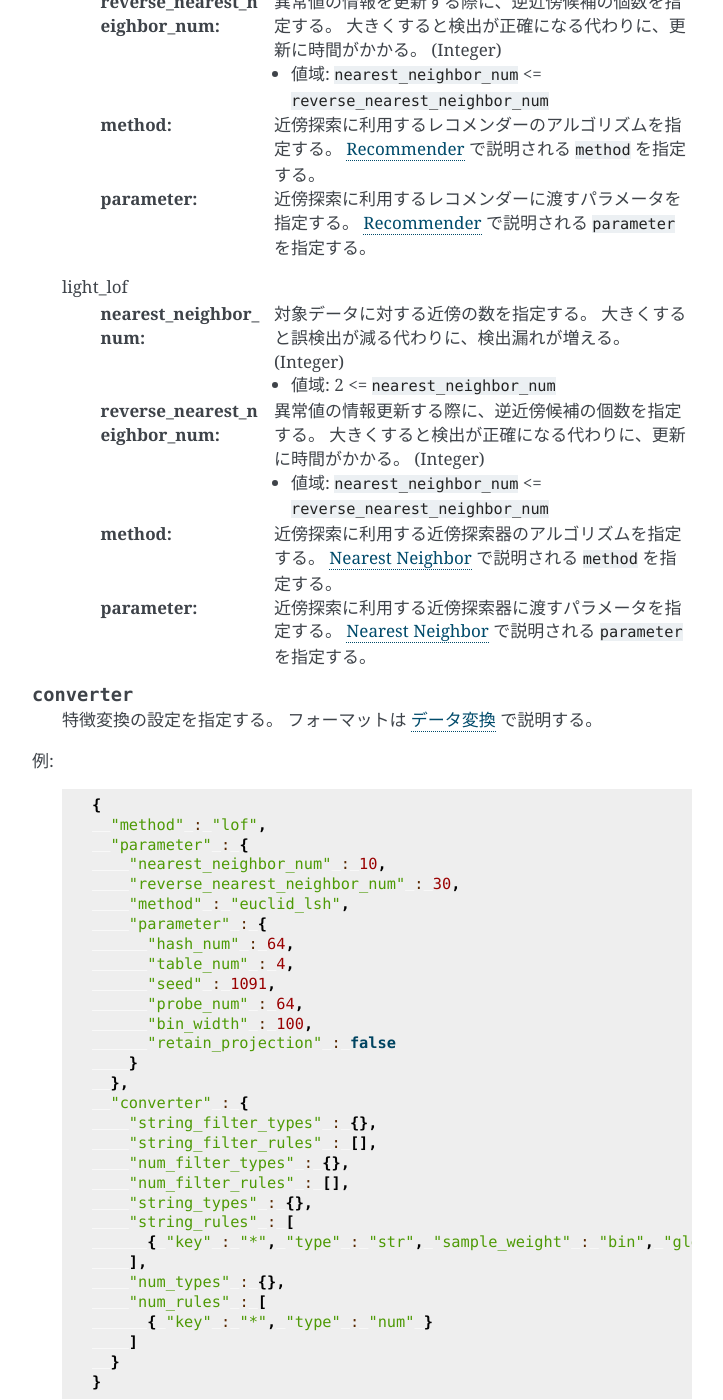
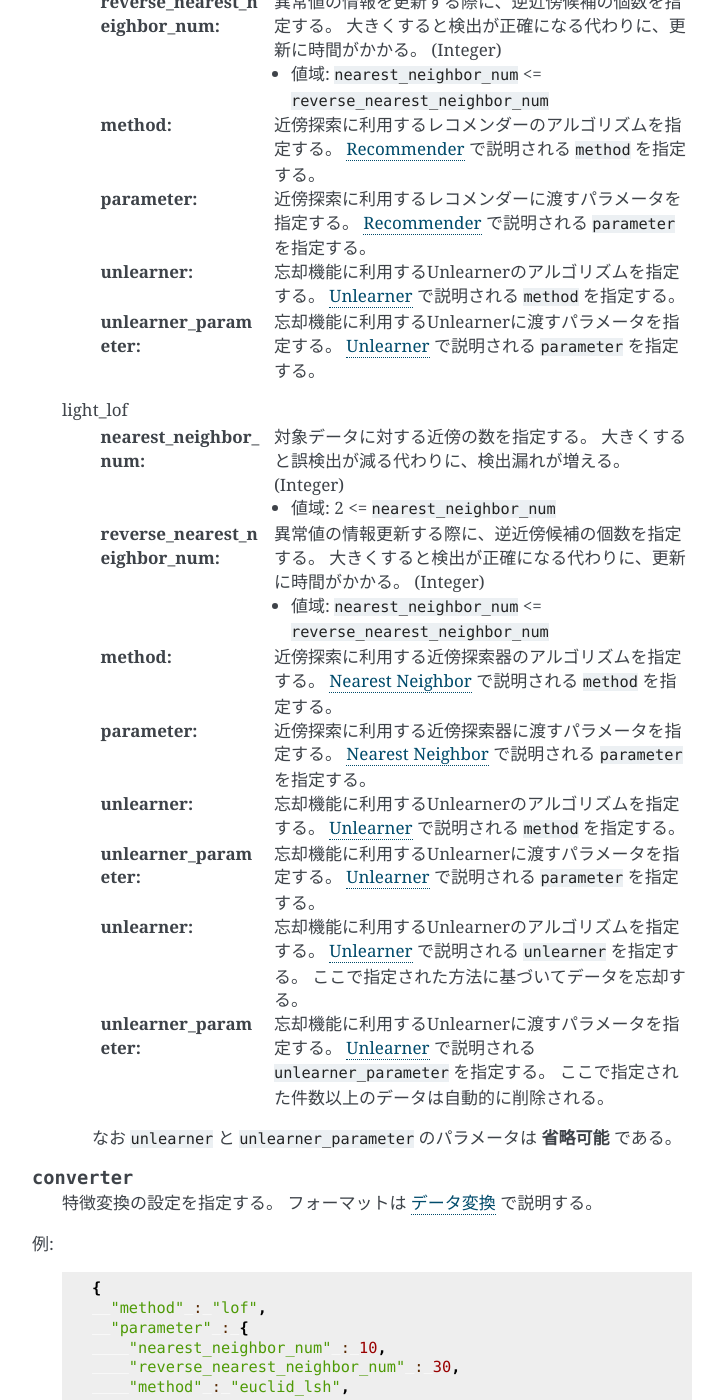
Before and after one commit to jubatus/website, a Sphinx documentation site: the page built from source/ja/api_anomaly.rst, in a window 1280 px wide and 1400 px high, scrolled down 704 px. Shown: the whole window, without its empty margins (388-1111 px from the left). Built offline with Sphinx 7.4.7, drawn with Linux system fonts in a browser that asks for light colours; the version number could not be read and is left out.

```diff
--- a/source/ja/api_anomaly.rst
+++ b/source/ja/api_anomaly.rst
@@ -52,6 +52,14 @@ JSON の各フィールドは以下のとおりである。
         近傍探索に利用するレコメンダーに渡すパラメータを指定する。
         :doc:`api_recommender` で説明される ``parameter`` を指定する。
 
+     :unlearner:
+        忘却機能に利用するUnlearnerのアルゴリズムを指定する。
+        :doc:`api_unlearner` で説明される ``method`` を指定する。
+
+     :unlearner_parameter:
+        忘却機能に利用するUnlearnerに渡すパラメータを指定する。
+        :doc:`api_unlearner` で説明される ``parameter`` を指定する。
+
    light_lof
      :nearest_neighbor_num:
         対象データに対する近傍の数を指定する。
@@ -75,6 +83,26 @@ JSON の各フィールドは以下のとおりである。
         近傍探索に利用する近傍探索器に渡すパラメータを指定する。
         :doc:`api_nearest_neighbor` で説明される ``parameter`` を指定する。
 
+     :unlearner:
+        忘却機能に利用するUnlearnerのアルゴリズムを指定する。
+        :doc:`api_unlearner` で説明される ``method`` を指定する。
+
+     :unlearner_parameter:
+        忘却機能に利用するUnlearnerに渡すパラメータを指定する。
+        :doc:`api_unlearner` で説明される ``parameter`` を指定する。
+
+
+     :unlearner:
+        忘却機能に利用するUnlearnerのアルゴリズムを指定する。
+        :doc:`api_unlearner` で説明される ``unlearner`` を指定する。
+        ここで指定された方法に基づいてデータを忘却する。
+
+     :unlearner_parameter:
+        忘却機能に利用するUnlearnerに渡すパラメータを指定する。
+        :doc:`api_unlearner` で説明される ``unlearner_parameter`` を指定する。
+        ここで指定された件数以上のデータは自動的に削除される。
+
+     なお ``unlearner`` と ``unlearner_parameter`` のパラメータは **省略可能** である。
 
 .. describe:: converter
 
```
Also changed, not shown: source/en/api_anomaly.rst (+11 -0 lines), source/en/api_classifier.rst (+15 -1 lines), source/en/api_nearest_neighbor.rst (+11 -0 lines), source/en/api_unlearner.rst (added, +41 -0 lines), source/ja/api_classifier.rst (+14 -1 lines), source/ja/api_nearest_neighbor.rst (+13 -0 lines), source/ja/api_unlearner.rst (added, +44 -0 lines).
